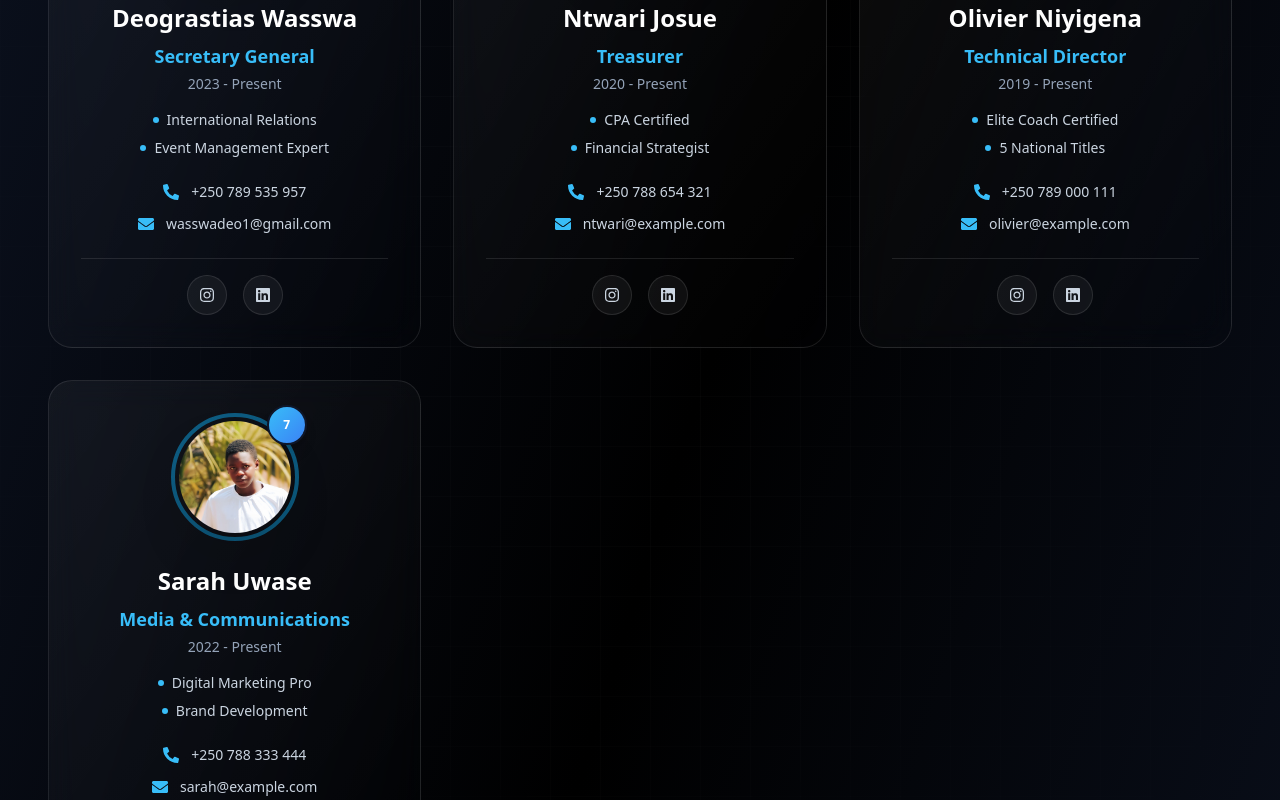
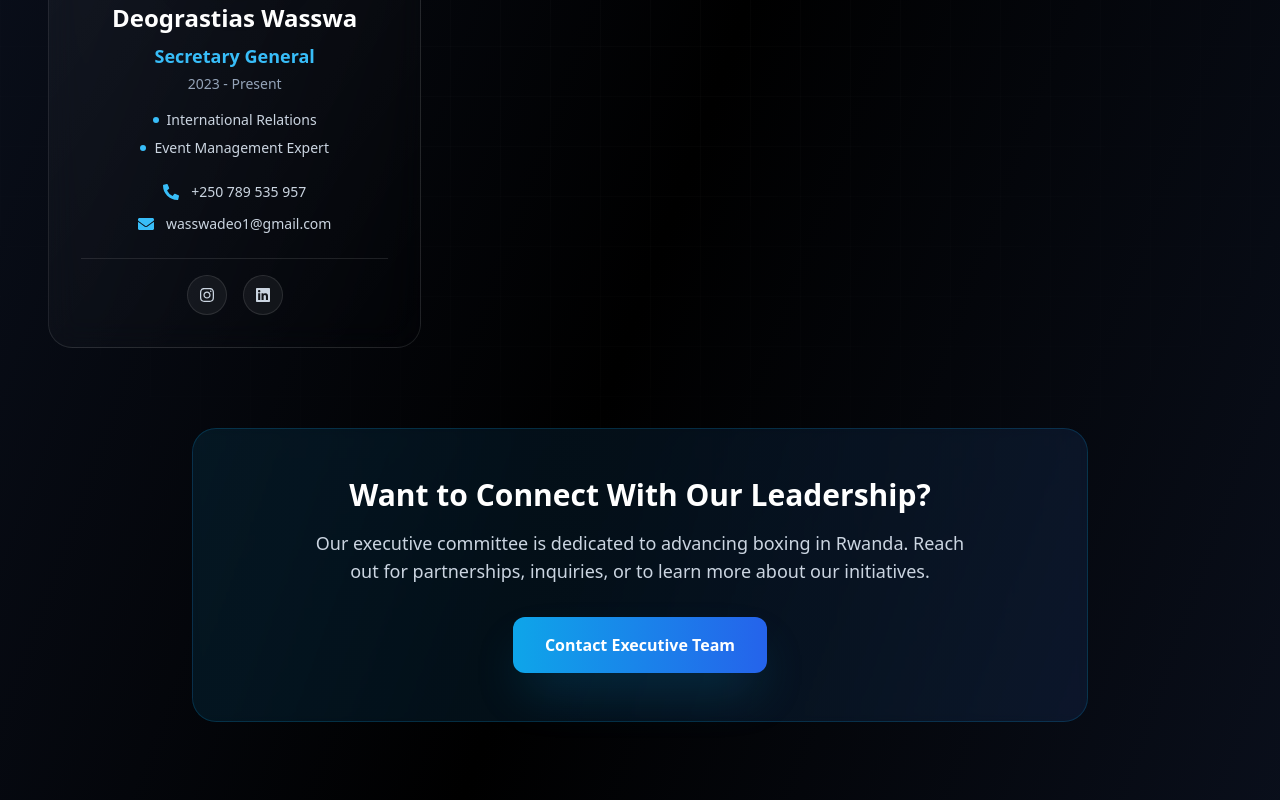
Before and after one commit to JoshTalent/RBF, a React (Vite) app: page /about/excome in a window 1280 px wide. Shown: the part 1480-2280 px from the top of the page. Built offline with nearby package versions, Linux system fonts and the light colour scheme.

Commit message:
new data removed

```diff
--- a/src/components/about/excome.jsx
+++ b/src/components/about/excome.jsx
@@ -67,36 +67,36 @@ const excoMembers = [
     tenure: "2023 - Present",
     achievements: ["International Relations", "Event Management Expert"],
   },
-  {
-    name: "Ntwari Josue",
-    position: "Treasurer",
-    phone: "+250 788 654 321",
-    email: "ntwari@example.com",
-    image: people03,
-    socials: { facebook: "#", twitter: "#", instagram: "#" },
-    tenure: "2020 - Present",
-    achievements: ["CPA Certified", "Financial Strategist"],
-  },
-  {
-    name: "Olivier Niyigena",
-    position: "Technical Director",
-    phone: "+250 789 000 111",
-    email: "olivier@example.com",
-    image: people03,
-    socials: { facebook: "#", twitter: "#", instagram: "#" },
-    tenure: "2019 - Present",
-    achievements: ["Elite Coach Certified", "5 National Titles"],
-  },
-  {
-    name: "Sarah Uwase",
-    position: "Media & Communications",
-    phone: "+250 788 333 444",
-    email: "sarah@example.com",
-    image: people03,
-    socials: { facebook: "#", twitter: "#", instagram: "#" },
-    tenure: "2022 - Present",
-    achievements: ["Digital Marketing Pro", "Brand Development"],
-  },
+  // {
+  //   name: "Ntwari Josue",
+  //   position: "Treasurer",
+  //   phone: "+250 788 654 321",
+  //   email: "ntwari@example.com",
+  //   image: people03,
+  //   socials: { facebook: "#", twitter: "#", instagram: "#" },
+  //   tenure: "2020 - Present",
+  //   achievements: ["CPA Certified", "Financial Strategist"],
+  // },
+  // {
+  //   name: "Olivier Niyigena",
+  //   position: "Technical Director",
+  //   phone: "+250 789 000 111",
+  //   email: "olivier@example.com",
+  //   image: people03,
+  //   socials: { facebook: "#", twitter: "#", instagram: "#" },
+  //   tenure: "2019 - Present",
+  //   achievements: ["Elite Coach Certified", "5 National Titles"],
+  // },
+  // {
+  //   name: "Sarah Uwase",
+  //   position: "Media & Communications",
+  //   phone: "+250 788 333 444",
+  //   email: "sarah@example.com",
+  //   image: people03,
+  //   socials: { facebook: "#", twitter: "#", instagram: "#" },
+  //   tenure: "2022 - Present",
+  //   achievements: ["Digital Marketing Pro", "Brand Development"],
+  // },
 ];
 
 // Framer Motion variants
```
